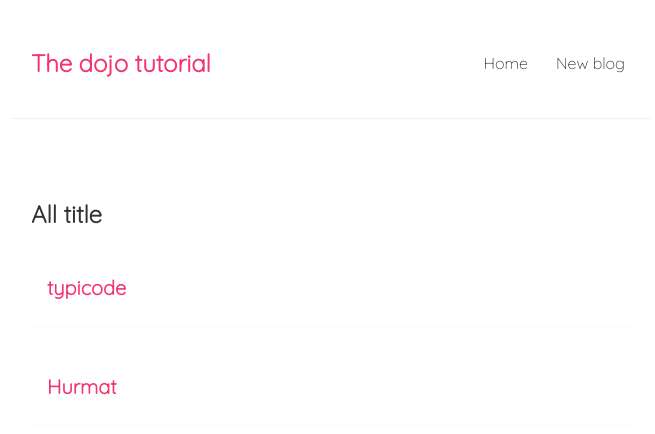
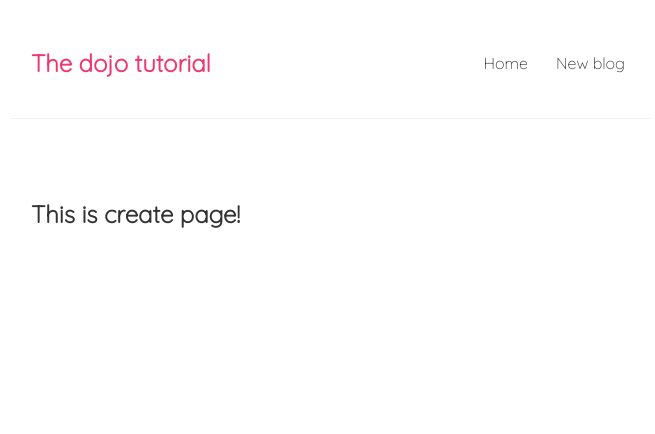
Before and after one commit to Hurmatullah/react_js, a React (Create React App) app: page /create in a window 1280 px wide. Shown: the top 434 px of the page, without its empty margins (305-960 px from the left). Built offline with nearby package versions, Linux system fonts and the light colour scheme; data requests are answered from the project's data file.

Commit message:
Added exact property in routes

```diff
--- a/src/App.js
+++ b/src/App.js
@@ -11,7 +11,7 @@ function App() {
         <Navbar></Navbar>
         <div className="content">
           <Switch>
-            <Route path="/">
+            <Route exact path="/">
               <Home />
             </Route>
             <Route path="/create">
```
